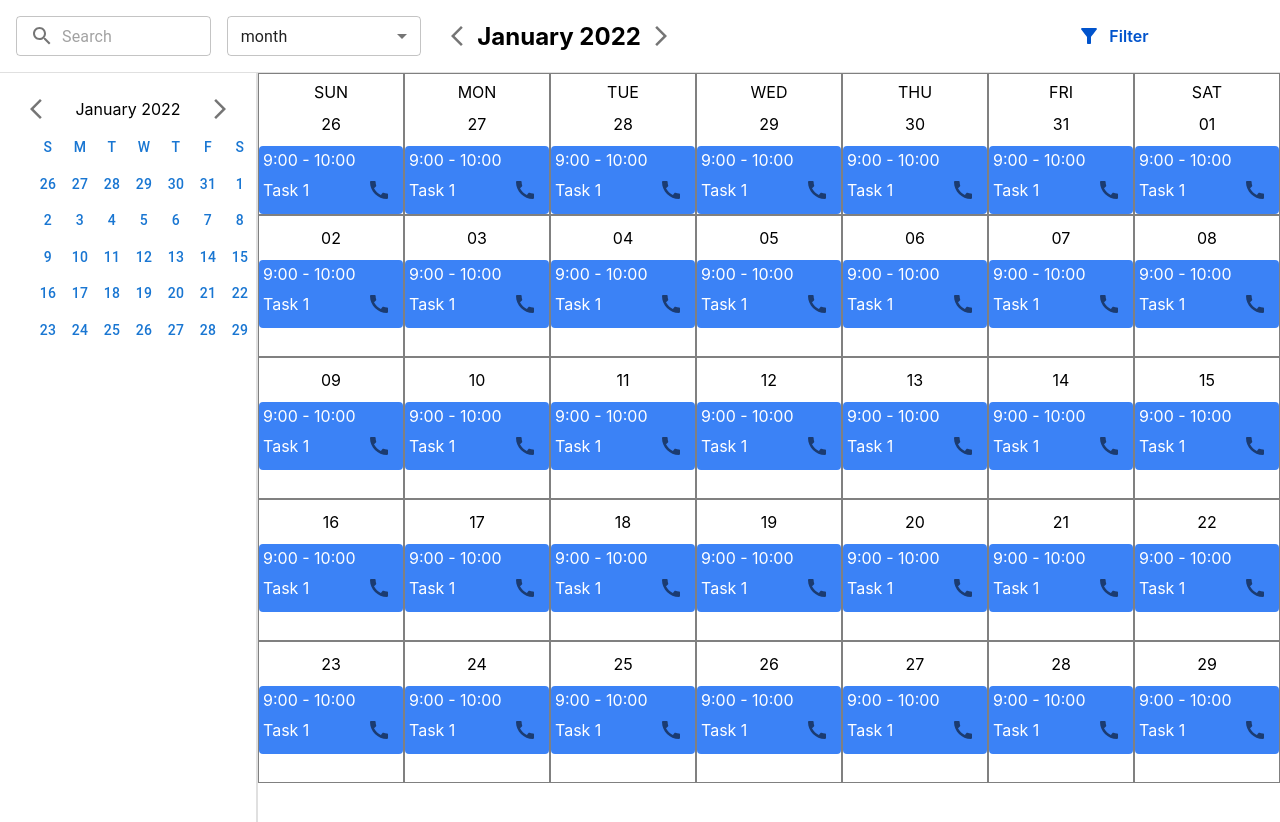
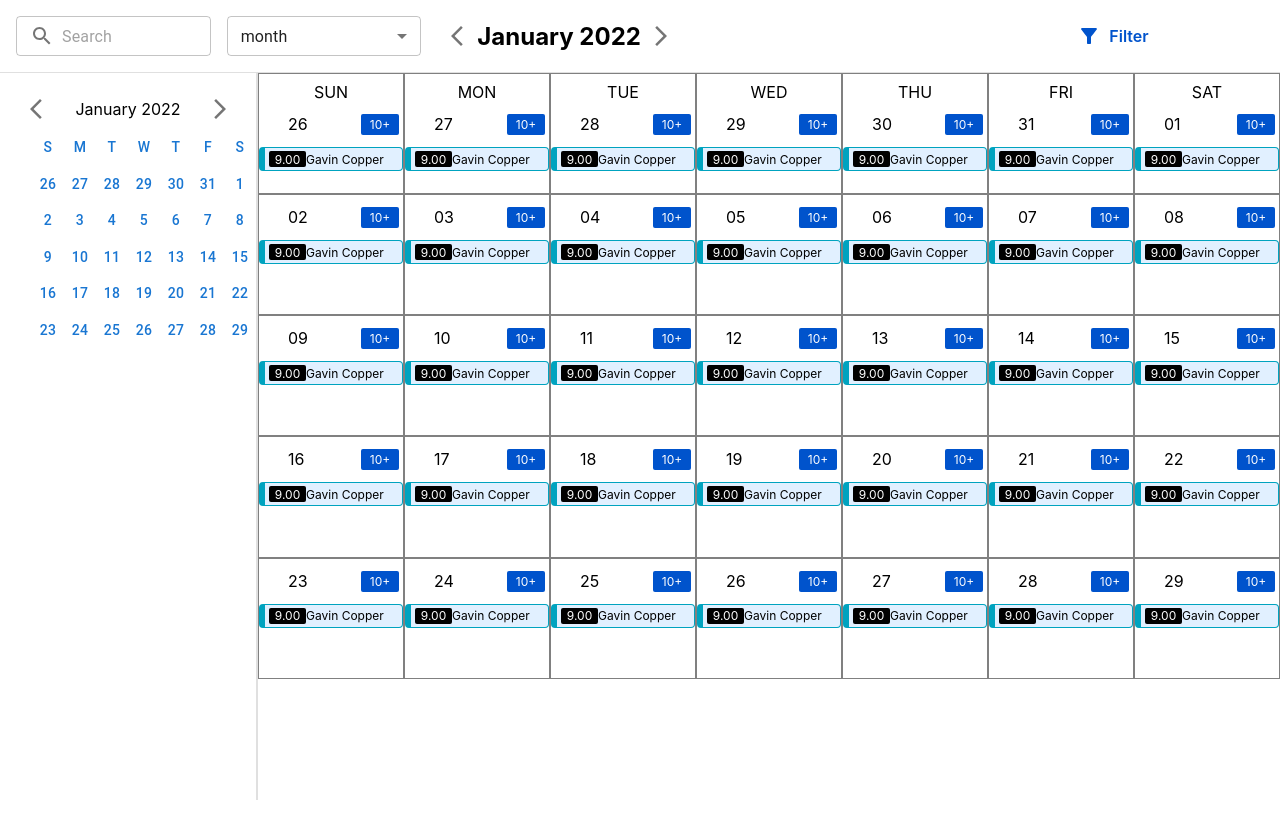
Before and after one commit to GytSuman/my-calendar, a React (Create React App) app: page / in a window 1280 px wide. Shown: the top 822 px of the page. After the commit the page ends 800 px from the top, so only its background shows below. Built offline with nearby package versions, Linux system fonts and the light colour scheme.

Commit message:
Month and day event

```diff
--- a/src/components/Day.jsx
+++ b/src/components/Day.jsx
@@ -4,6 +4,7 @@ import React, { useContext, useState, useEffect } from "react";
 import GlobalContext from "../context/GlobalContext";
 import CallIcon from '@mui/icons-material/Call';
 import "./header.css"
+import './Event.css'
 
 export default function Day({ day, rowIdx }) {
   const [dayEvents, setDayEvents] = useState([]);
@@ -27,6 +28,20 @@ export default function Day({ day, rowIdx }) {
       ? "current__day"
       : "";
   }
+
+
+  const Event = (props) =>{
+    return(
+      <div style={{width: '100%',height: '24px'}}
+      className="border-4 event-background2 event-border p-1 font-12 flex-row flex-center"
+      >
+        <div className='border-2 flex-center flex-center2 black-bg white-color font-12' style={{width: '37px',height: '16px'}}>
+          {props.timeFrom}
+        </div>
+        <div className="flex-grow text-elip ">{props.name}</div>
+      </div>
+    )
+  }
   return (
     <div className="border border-gray flex-column">
       <header className="flex-column align-items-center">
@@ -35,13 +50,15 @@ export default function Day({ day, rowIdx }) {
             {day.format("ddd").toUpperCase()}
           </p>
         )}
-        <p
-          className={`text-sm p-1 my-1 text-center  ${getCurrentDayClass()}`}
-        >
-          {day.format("DD")}
-        </p>
       </header>
-      <div className="flex-1 cursor-pointer">
+      <div>
+        <div className={'flex-row flex-space-between p-1 text-sm my-1 ${getCurrentDayClass()}'}>
+          <div style={{paddingLeft:'25px'}}>{day.format("DD")}</div>
+          <div className="themeblue-bg border-2 flex-center flex-center2 font-12 white-color" style={{width: '38px',height:'21px'}}>10+</div>
+        </div>
+        <Event timeFrom="9.00" name="Gavin Copper" />
+      </div>
+      {/* <div className="flex-1 cursor-pointer">
         <div className="p-1 text-gray-600 text-sm rounded bg-blue">9:00 - 10:00
         <div className=" flex justify-content-between align-items-center">
           <p>Task 1</p>
@@ -65,7 +82,7 @@ export default function Day({ day, rowIdx }) {
             {evt.title}
           </div>
         ))}
-      </div>
+      </div> */}
     </div>
   );
 }
--- a/src/components/DayGrid.jsx
+++ b/src/components/DayGrid.jsx
@@ -1,8 +1,10 @@
 import React from 'react'
+import { Grid } from '@mui/material'
 import { getDays } from '../dayUtils'
 import { times } from '../weekUtils';
 import DayHeader from './DayHeader';
 import DayTimeSlot from './DayTimeSlot';
+import TaskElement from './TaskElement'
 
 function DayGrid() {
   const [days, setDays] = React.useState(getDays())
@@ -11,6 +13,12 @@ function DayGrid() {
   return (
     <div>
       <DayHeader days={days}/>
+      <Grid container direction="row">
+        <Grid item xs={1} sx={{ paddingLeft: "16px", paddingTop: "8px"}}>Task</Grid>
+        <Grid item xs={9} p={2} className="light-bg height-100">
+          <TaskElement number={3} hours={8} green={80} yellow={20} gray={0}/>
+        </Grid>
+      </Grid>
     {times.map(time => (
       <>
       <DayTimeSlot key={time} time={time} days={days}></DayTimeSlot>
--- a/src/components/DayTime.jsx
+++ b/src/components/DayTime.jsx
@@ -1,11 +1,14 @@
 import { Grid } from '@mui/material'
 import React from 'react'
-import { col, slot } from './style'
+import { col, slot2 } from './style'
+import Event from './Event'
 
 function DayTime({ time, dateStamp, dayName }) {
   return (
     <Grid container >
-      <Grid item xs={10} key={dateStamp} style={{...col, ...slot}} sx={{ width: "80vw"}}></Grid>
+      <Grid item xs={10} key={dateStamp} style={{...col, ...slot2}} sx={{ width: "80vw"}}>
+        <Event type="voice" timeFrom="9.00" timeTo="9.30" name="Gavin Cooper" title="Tenant Q&A" />
+      </Grid>
     </Grid>
   )
 }
--- a/src/components/DayTimeSlot.jsx
+++ b/src/components/DayTimeSlot.jsx
@@ -3,7 +3,6 @@ import moment from 'moment'
 import React from 'react'
 import DayTime from './DayTime'
 import "./header.css"
-
 function DayTimeSlot({ time, days }) {
   const formattedTime = moment().set ('hours', time).format ('h a')
   return (
--- a/src/components/Event.css
+++ b/src/components/Event.css
@@ -7,8 +7,16 @@
   padding: 4px;
 }
 
+.p-2 {
+  padding: 8px;
+}
+
 .pl-1 {
   padding-left: 4px;
+}
+
+.pb-1 {
+  padding-bottom: 4px;
 }
 
 /* Flex */
@@ -25,7 +33,24 @@
 .flex-center {
   display: flex;
   align-items: center;
+}
+
+.flex-center2 {
+  display: flex;
   justify-content: center;
+}
+
+.flex-grow {
+  flex-grow: 1;
+}
+
+.flex-right {
+  display: flex;
+  align-items: right;
+}
+
+.flex-space-between {
+  justify-content: space-between;
 }
 
 /* Border */
@@ -46,11 +71,33 @@
   font-size: 13px;
 }
 
+.font-14 {
+  font-size: 14px;
+}
+
 .bold-font {
   font-weight: 500;
 }
 
+.text-elip {
+  white-space: nowrap;
+  overflow: hidden;
+  text-overflow: ellipsis !important;
+}
+
 /* color */
+.event-background {
+  background-color: #e1f0ff;
+}
+
+.event-background2 {
+  background-color: #e1f0ff;
+}
+
+.themeblue-bg {
+  background-color: #0053cc;
+}
+
 .black-bg {
   background-color: black;
 }
@@ -67,12 +114,12 @@
   color: #707070;
 }
 
-.event-background {
-  background-color: #e1f0ff;
+.event-border {
+  border: 1px solid #00a3bf;
+  border-left: 6px solid #00a3bf;
 }
 
-.event-border {
-  border: 1px solid #00a3bf;
+.event-border2 {
   border-left: 6px solid #00a3bf;
 }
 
--- a/src/components/Event.jsx
+++ b/src/components/Event.jsx
@@ -14,7 +14,7 @@ function Event(props){
         <div style={{position:'relative'}}
         className="border-4 event-background height-100 event-border p-1 flex-col">
             <div className="flex-row height-100 font-12">
-                <div className='border-2 flex-center black-bg white-color'
+                <div className='border-2 flex-center flex-center2 black-bg white-color'
                 style={{width: '37px',height: '16px'}}>{props.timeFrom}</div>
                 <div style={{height: '16px'}} className='light-color pl-1'>{props.timeTo}</div>
             </div>
--- a/src/components/Task.jsx
+++ b/src/components/Task.jsx
@@ -2,33 +2,18 @@ import React from 'react'
 import { Grid } from '@mui/material'
 import './Event.css'
 import "./header.css"
+import TaskElement from './TaskElement'
 
-import MultiProgress from "react-multi-progress"
-import LinearProgress from '@mui/material/LinearProgress';
-
-function Task(props){
+function Task(){
     return(
-        <Grid item sx={{width:'200px'}} className="height-100">
-            <MultiProgress
-            height={16}  round={false}
-                elements={
-                    [
-                        {
-                            value: 35,
-                            color: "#028859",
-                        },
-                        {
-                            value: 35,
-                            color: "#FFC402",
-                        },
-                        {
-                            value: 35,
-                            color: "#DFE1E6",
-                        }
-                    ]
-                }
-		    />
+        <>
+        <Grid item p={2} sx={{width:'200px'}} className="height-100">
+            <TaskElement number={3} hours={8} green={80} yellow={20} gray={0}/>
         </Grid>
+        <Grid item p={2} sx={{width:'200px'}} className="height-100">
+            <TaskElement number={1} hours={8} green={0} yellow={70} gray={30}/>
+        </Grid>
+        </>
     )
 }
 
--- /dev/null
+++ b/src/components/TaskElement.jsx
@@ -0,0 +1,40 @@
+import React from 'react'
+import { Grid } from '@mui/material'
+import './Event.css'
+import "./header.css"
+
+import MultiProgress from "react-multi-progress"
+
+const TaskElement = (props) => {
+    return(
+        <div className='flex-col'>
+        <div className="flex-row flex-space-between font-14 bold-font pb-1" style={{width:'100%'}}>
+            <div>{props.number} Task</div>
+            <div>{props.hours} hrs</div>
+        </div>
+        <div style={{width:'100%'}}>
+            <MultiProgress
+                height={16}  round={false} roundLastElement={false}
+                    elements={
+                        [
+                            {
+                                value: props.green,
+                                color: "#028859",
+                            },
+                            {
+                                value: props.yellow,
+                                color: "#FFC402",
+                            },
+                            {
+                                value: props.gray,
+                                color: "#DFE1E6",
+                            }
+                        ]
+                    }
+                />
+        </div>
+        </div>
+    )
+}
+
+export default TaskElement
--- a/src/components/TaskProgress.jsx
+++ b/src/components/TaskProgress.jsx
@@ -10,8 +10,8 @@ function TaskProgress(props){
     return(
         <Grid container className='light-bg' direction="row">
             <Grid item xs={1} sx={{ paddingLeft: "16px", paddingTop: "8px"}}>Tasks</Grid>
-            <Grid item xs={11} sx={{height: '68px'}} className='flex'>
-            <Task/>
+            <Grid item container xs={11} sx={{height: '68px'}} className='flex'>
+                <Task/>
             </Grid>
         </Grid>
     )
```
